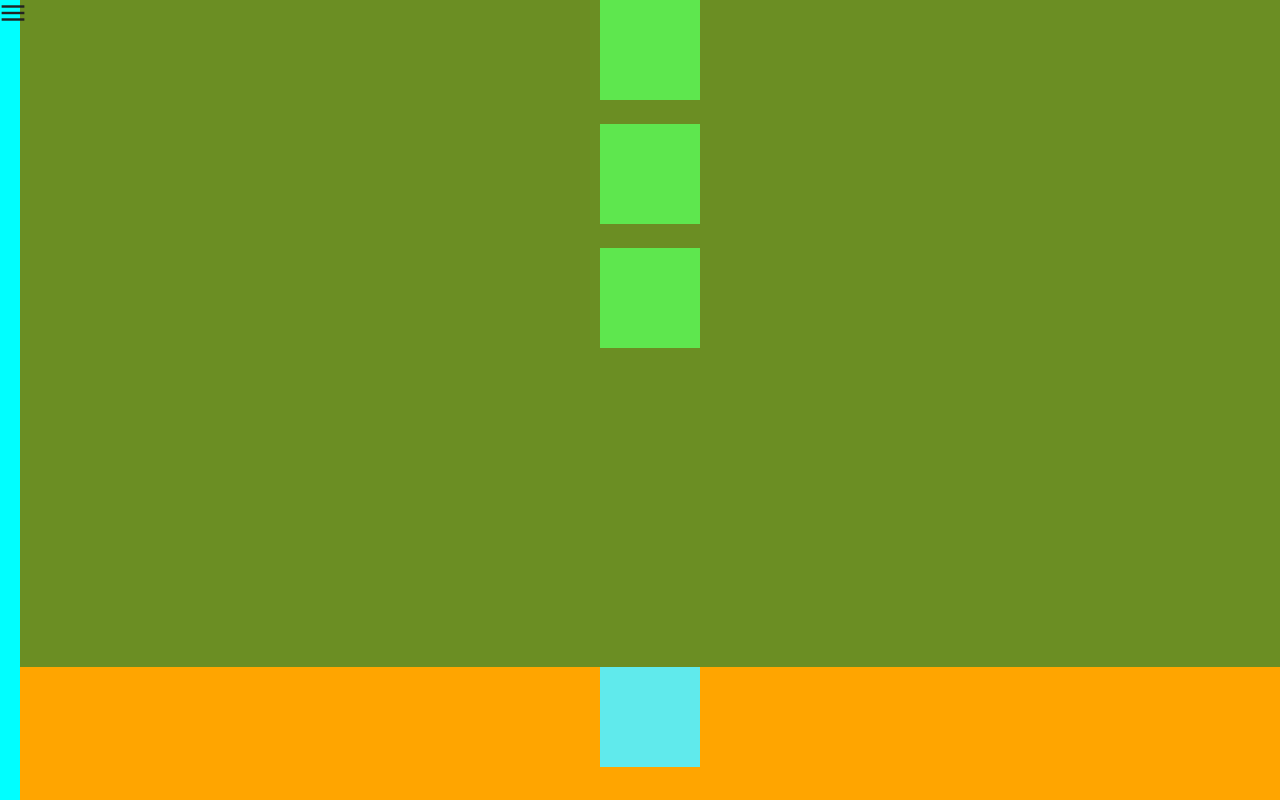
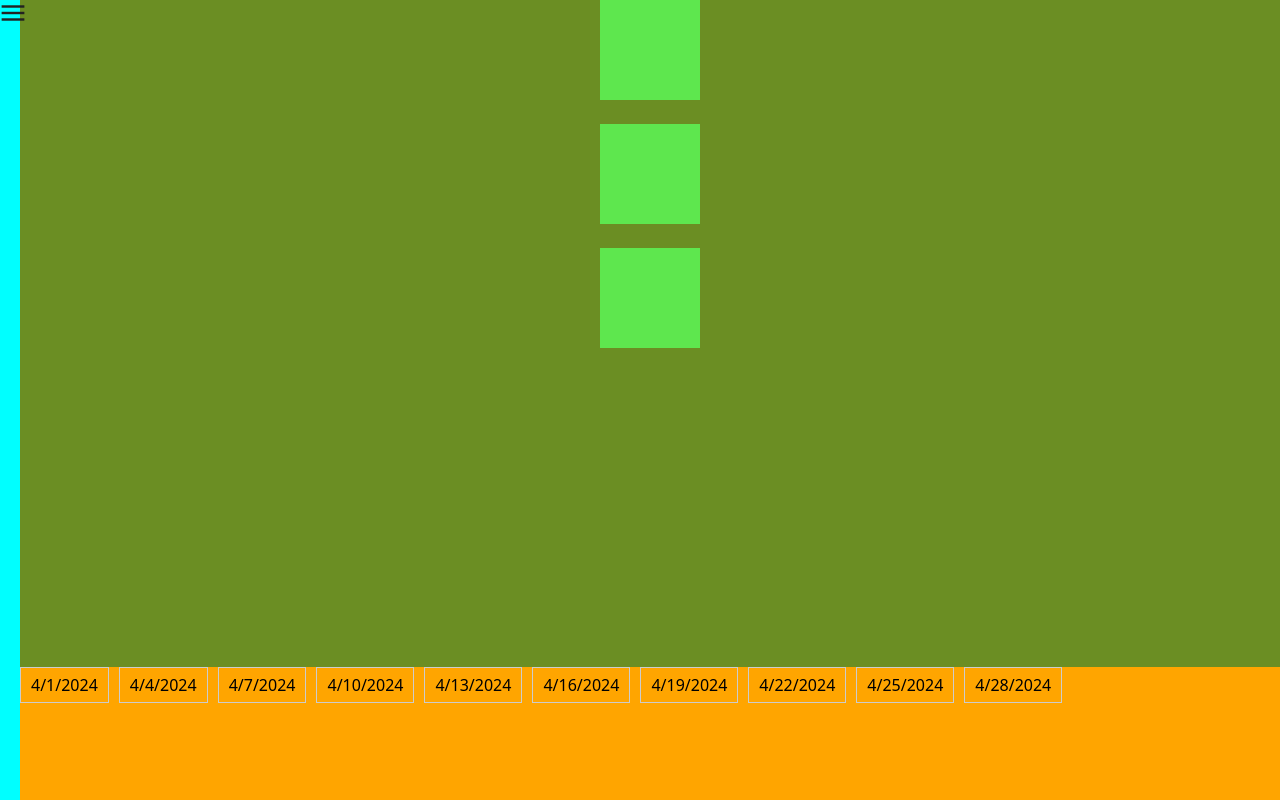
Before and after one commit to Qidia/GanttChart, a Next.js app: page / in a window 1280 px wide. Built offline with nearby package versions, Linux system fonts and the light colour scheme.

Commit message:
added db.json + DataProvider component + DateStrip component prototype
added db.json, added a DataProvider component that receives data from db.json, added a prototype of the DateStrip component. DateStrip currently outputs numbers three dates apart.

```diff
--- /dev/null
+++ b/db.json
@@ -0,0 +1,57 @@
+{
+  "departments": [
+    {
+      "id": 1,
+      "name": "Отдел разработки",
+      "tasks": [
+        {
+          "id": 101,
+          "title": "Разработка новой функциональности",
+          "assignee": "Иванов",
+          "startDate": "2024-04-01",
+          "endDate": "2024-04-15"
+        },
+        {
+          "id": 102,
+          "title": "Тестирование приложения",
+          "assignee": "Петров",
+          "startDate": "2024-04-10",
+          "endDate": "2024-04-25"
+        }
+      ]
+    },
+    {
+      "id": 2,
+      "name": "Отдел маркетинга",
+      "tasks": [
+        {
+          "id": 201,
+          "title": "Проведение маркетинговых исследований",
+          "assignee": "Сидорова",
+          "startDate": "2024-04-05",
+          "endDate": "2024-04-20"
+        }
+      ]
+    },
+    {
+      "id": 3,
+      "name": "Отдел продаж",
+      "tasks": [
+        {
+          "id": 301,
+          "title": "Презентация нового продукта клиентам",
+          "assignee": "Козлов",
+          "startDate": "2024-04-15",
+          "endDate": "2024-04-30"
+        },
+        {
+          "id": 302,
+          "title": "Подготовка к выставке",
+          "assignee": "Иванова",
+          "startDate": "2024-04-10",
+          "endDate": "2024-04-25"
+        }
+      ]
+    }
+  ]
+}
--- /dev/null
+++ b/src/components/DataProvider/DataProvider.js
@@ -0,0 +1,34 @@
+import React, { useState, useEffect } from "react";
+
+const DataProvider = ({ children }) => {
+  const [data, setData] = useState(null);
+
+  useEffect(() => {
+    // Функция для загрузки данных из db.json
+    const fetchData = async () => {
+      try {
+        const response = await fetch("/api/departments"); // Путь к API маршруту
+        if (!response.ok) {
+          throw new Error("Failed to fetch data");
+        }
+        const jsonData = await response.json();
+        setData(jsonData);
+      } catch (error) {
+        console.error("Error fetching data:", error);
+      }
+    };
+
+    fetchData(); // Вызов функции загрузки данных
+  }, []); // useEffect вызывается только при монтировании компонента
+
+  return (
+    <>
+      {data &&
+        React.Children.map(children, (child) =>
+          React.cloneElement(child, { data })
+        )}
+    </>
+  );
+};
+
+export default DataProvider;
--- /dev/null
+++ b/src/components/DateStrip/DateStrip.js
@@ -0,0 +1,58 @@
+import React from "react";
+import styles from "./DateStrip.module.css";
+
+const DateStrip = ({ tasks }) => {
+  const findMinMaxDates = () => {
+    if (!tasks || tasks.length === 0) {
+      return { minDate: null, maxDate: null };
+    }
+
+    let minDate = new Date(tasks[0].tasks[0].startDate);
+    let maxDate = new Date(tasks[0].tasks[0].endDate);
+
+    tasks.forEach((department) => {
+      department.tasks.forEach((task) => {
+        const taskStartDate = new Date(task.startDate);
+        const taskEndDate = new Date(task.endDate);
+        if (taskStartDate < minDate) {
+          minDate = taskStartDate;
+        }
+        if (taskEndDate > maxDate) {
+          maxDate = taskEndDate;
+        }
+      });
+    });
+
+    return { minDate, maxDate };
+  };
+
+  const { minDate, maxDate } = findMinMaxDates();
+
+  const renderDateStrip = () => {
+    if (!minDate || !maxDate) {
+      return null;
+    }
+
+    const totalDays = Math.ceil((maxDate - minDate) / (1000 * 60 * 60 * 24));
+
+    const dateArray = Array.from({ length: totalDays }, (_, index) => {
+      const currentDate = new Date(minDate); // Начинаем с самой ранней даты
+      currentDate.setDate(currentDate.getDate() + index); // Увеличиваем дату на каждой итерации
+      return currentDate.toLocaleDateString();
+    }).filter((_, index) => index % 3 === 0); // Фильтруем даты, оставляя каждую третью дату
+
+    return (
+      <div className={styles.dateStrip}>
+        {dateArray.map((date, index) => (
+          <div key={index} className={styles.date}>
+            {date}
+          </div>
+        ))}
+      </div>
+    );
+  };
+
+  return <div className={styles.dateStripContainer}>{renderDateStrip()}</div>;
+};
+
+export default DateStrip;
--- /dev/null
+++ b/src/components/DateStrip/DateStrip.module.css
@@ -0,0 +1,19 @@
+.dateStripContainer {
+  display: flex;
+  overflow: hidden;
+}
+
+.dateStrip {
+  display: flex;
+  flex-wrap: nowrap; /* Запрещаем перенос элементов на новую строку */
+}
+
+.date {
+  padding: 5px 10px;
+  border: 1px solid #ccc;
+  margin-right: 10px;
+}
+
+.date:last-child {
+  margin-right: 0;
+}
--- /dev/null
+++ b/src/components/DateStrip/test.jsx
@@ -0,0 +1,58 @@
+// DateStrip.js
+import React from "react";
+
+const DateStrip = ({ tasks }) => {
+  const findMinMaxDates = () => {
+    if (!tasks || tasks.length === 0) {
+      return { minDate: null, maxDate: null };
+    }
+
+    let minDate = new Date(tasks[0].tasks[0].startDate);
+    let maxDate = new Date(tasks[0].tasks[0].endDate);
+
+    tasks.forEach((department) => {
+      department.tasks.forEach((task) => {
+        const taskStartDate = new Date(task.startDate);
+        const taskEndDate = new Date(task.endDate);
+        if (taskStartDate < minDate) {
+          minDate = taskStartDate;
+        }
+        if (taskEndDate > maxDate) {
+          maxDate = taskEndDate;
+        }
+      });
+    });
+
+    return { minDate, maxDate };
+  };
+
+  const { minDate, maxDate } = findMinMaxDates();
+
+  const renderDateStrip = () => {
+    if (!minDate || !maxDate) {
+      return null;
+    }
+
+    const totalDays = Math.ceil((maxDate - minDate) / (1000 * 60 * 60 * 24));
+
+    const dateArray = Array.from({ length: totalDays }, (_, index) => {
+      const currentDate = new Date(minDate); // Начинаем с самой ранней даты
+      currentDate.setDate(currentDate.getDate() + index); // Увеличиваем дату на каждой итерации
+      return currentDate.toLocaleDateString();
+    }); // Обратный порядок
+
+    return (
+      <div className="date-strip">
+        {dateArray.map((date, index) => (
+          <div key={index} className="date">
+            {date}
+          </div>
+        ))}
+      </div>
+    );
+  };
+
+  return <div className="date-strip-container">{renderDateStrip()}</div>;
+};
+
+export default DateStrip;
--- a/src/components/GanttChart/GanttChart.jsx
+++ b/src/components/GanttChart/GanttChart.jsx
@@ -2,9 +2,11 @@ import React, { useState } from "react";
 import GanttChartManagement from "../GanttChartManagement/GanttChartManagement";
 import styles from "./GanttChart.module.css";
 import ZoomControl from "../ZoomControl/ZoomControl";
+import DateStrip from "../DateStrip/DateStrip";
 
-const GanttChart = () => {
+const GanttChart = ({ data }) => {
   const [isNamesVisible, setIsNamesVisible] = useState(false);
+  console.log(data); // работает
 
   return (
     <>
@@ -13,13 +15,8 @@ const GanttChart = () => {
         isNamesVisible={isNamesVisible} // Передаем состояние в GanttChartManagement
         setIsNamesVisible={setIsNamesVisible} // Передаем функцию для обновления состояния
       />
-
       <div className={styles.container}>
-        {isNamesVisible && (
-          <div className={styles.names}>
-
-          </div>
-        )}
+        {isNamesVisible && <div className={styles.names}></div>}
 
         <div className={styles.containerСharts}>
           <div className={styles.charts}>
@@ -35,9 +32,11 @@ const GanttChart = () => {
           </div>
 
           <div className={styles.date}>
-            <ZoomControl>
+            {/*             <ZoomControl>
               <div className={styles.comp2}></div>
             </ZoomControl>
+            */}
+            <DateStrip tasks={data} />
           </div>
         </div>
       </div>
--- /dev/null
+++ b/src/pages/api/departments.js
@@ -0,0 +1,5 @@
+import db from "../../../db.json"; // Импорт данных из db.json
+
+export default function handler(req, res) {
+  res.status(200).json(db.departments); // Отправка данных из db.json в ответ на запрос
+}
--- a/src/pages/index.jsx
+++ b/src/pages/index.jsx
@@ -1,7 +1,7 @@
 import Head from "next/head";
 import React from "react";
 import GanttChart from "../components/GanttChart/GanttChart";
-
+import DataProvider from "../components/DataProvider/DataProvider";
 
 /* Домашнаяя страница */
 const Home = () => (
@@ -14,9 +14,10 @@ const Home = () => (
     </Head>
     <main>
       <div>
-        <GanttChart/>
+        <DataProvider>
+          <GanttChart />
+        </DataProvider>
       </div>
-
     </main>
   </>
 );
```
